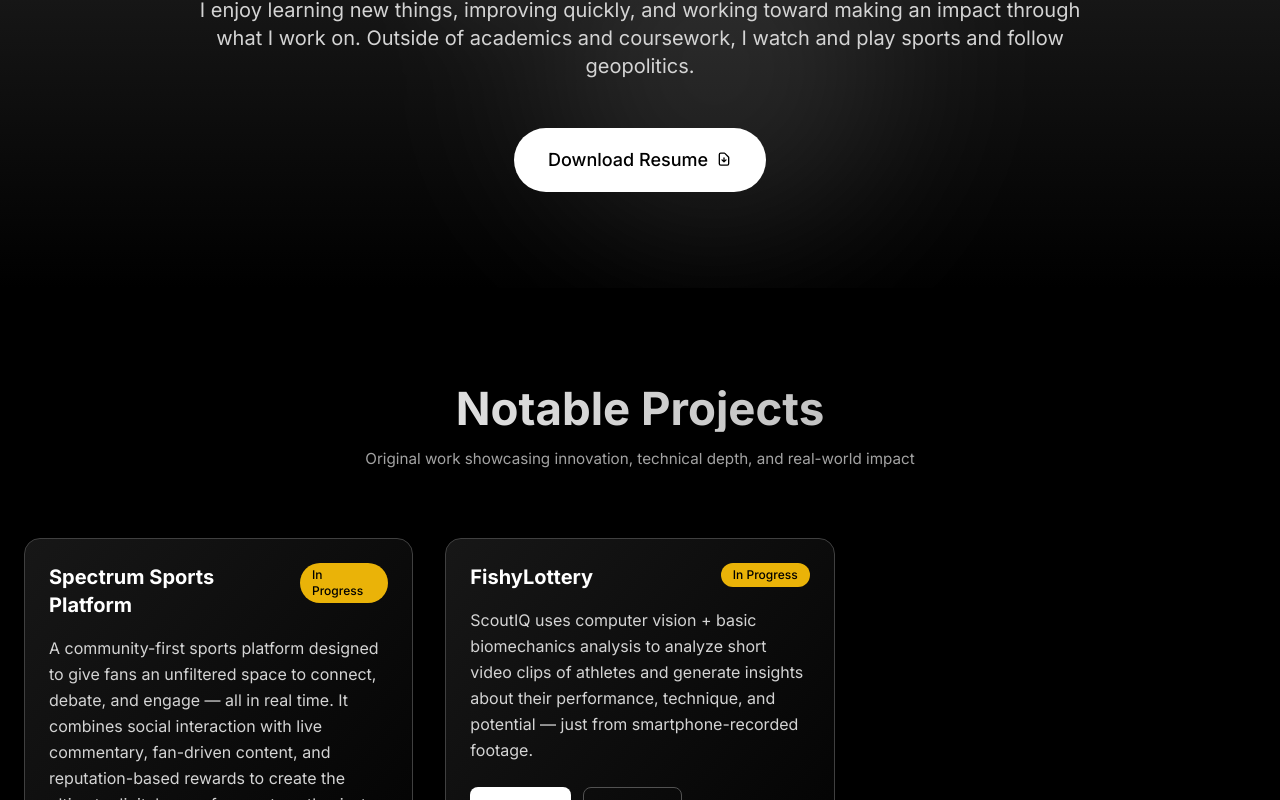
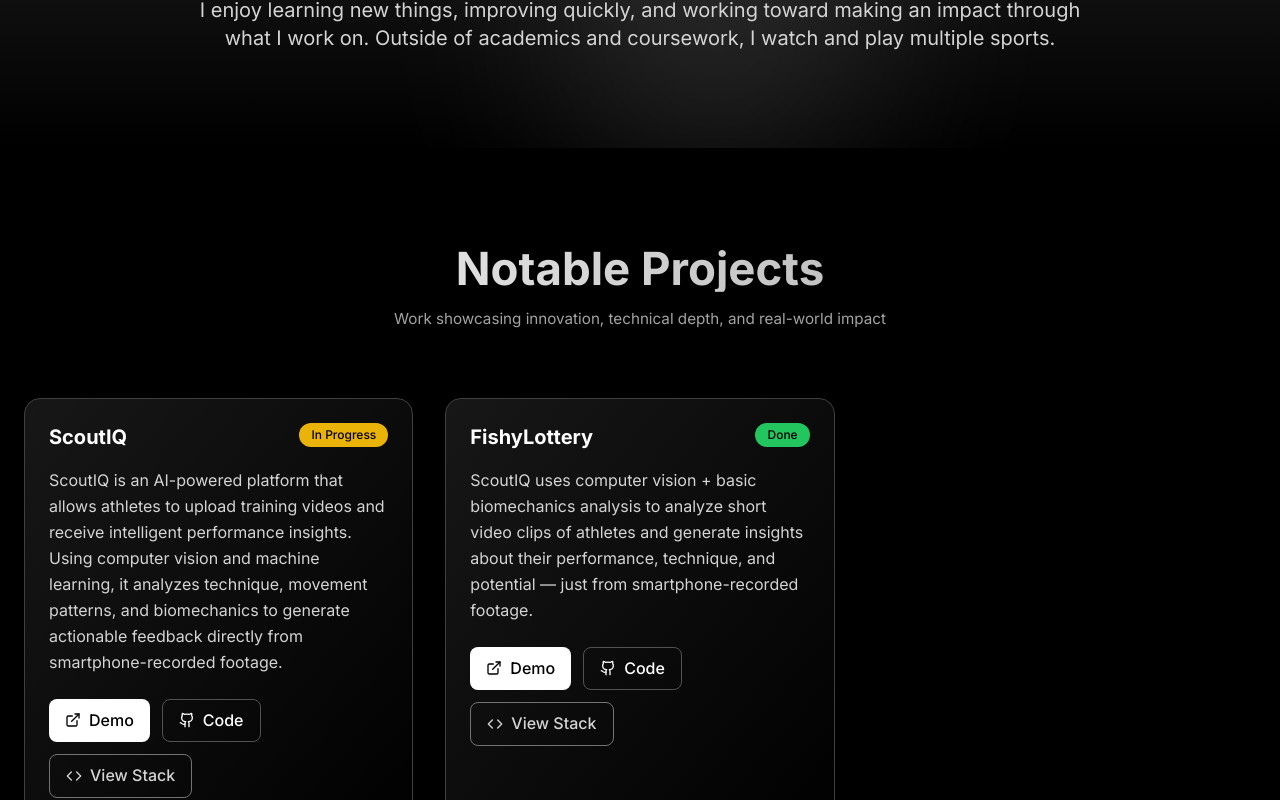
Before and after one commit to AkhilV30/PortfolioSite, a React (Vite) app: page / in a window 1280 px wide. Shown: the part 1140-1940 px from the top of the page. Built offline with nearby package versions, Linux system fonts and the light colour scheme.

Commit message:
Update project sections and remove resume button

```diff
--- a/src/components/About.tsx
+++ b/src/components/About.tsx
@@ -138,75 +138,9 @@ const About = ({ isDark }: AboutProps) => {
             >
               I enjoy learning new things, improving quickly, and working toward
               making an impact through what I work on. Outside of academics and
-              coursework, I watch and play sports and follow geopolitics.
+              coursework, I watch and play multiple sports.
             </motion.p>
           </div>
-
-          <motion.div
-            className="flex justify-center mt-12"
-            initial={{ opacity: 0, y: 40 }}
-            animate={isInView ? { opacity: 1, y: 0 } : {}}
-            transition={{
-              duration: 0.8,
-              delay: 0.8,
-              ease: [0.25, 0.46, 0.45, 0.94],
-            }}
-          >
-            <motion.a
-              href="/resume.pdf"
-              download="Akhil_Vishnubhotla_Resume.pdf"
-              className={`group px-8 py-4 rounded-full font-medium text-lg transition-all duration-500 relative overflow-hidden ${
-                isDark
-                  ? 'bg-white text-black hover:bg-gray-200 border-2 border-transparent hover:border-gray-300'
-                  : 'bg-black text-white hover:bg-gray-800 border-2 border-transparent hover:border-gray-700'
-              }`}
-              whileHover={{
-                scale: 1.08,
-                y: -4,
-                transition: { duration: 0.3, ease: [0.4, 0, 0.6, 1] },
-              }}
-              whileTap={{
-                scale: 0.96,
-                transition: { duration: 0.1 },
-              }}
-            >
-              <motion.div
-                className={`absolute inset-0 ${
-                  isDark
-                    ? 'bg-gradient-to-r from-gray-200 to-white'
-                    : 'bg-gradient-to-r from-gray-700 to-black'
-                }`}
-                initial={{ x: '-100%' }}
-                whileHover={{ x: '100%' }}
-                transition={{ duration: 0.8, ease: [0.4, 0, 0.6, 1] }}
-              />
-              <span className="relative z-10 flex items-center gap-2">
-                Download Resume
-                <motion.div
-                  animate={{ y: [0, -2, 0] }}
-                  transition={{
-                    duration: 2,
-                    repeat: Infinity,
-                    ease: 'easeInOut',
-                  }}
-                >
-                  <svg
-                    className="w-4 h-4"
-                    fill="none"
-                    stroke="currentColor"
-                    viewBox="0 0 24 24"
-                  >
-                    <path
-                      strokeLinecap="round"
-                      strokeLinejoin="round"
-                      strokeWidth={2}
-                      d="M12 10v6m0 0l-3-3m3 3l3-3m2 8H7a2 2 0 01-2-2V5a2 2 0 012-2h5.586a1 1 0 01.707.293l5.414 5.414a1 1 0 01.293.707V19a2 2 0 01-2 2z"
-                    />
-                  </svg>
-                </motion.div>
-              </span>
-            </motion.a>
-          </motion.div>
         </motion.div>
       </div>
     </section>
--- a/src/components/Blog.tsx
+++ b/src/components/Blog.tsx
@@ -83,7 +83,7 @@ const Blog = ({ isDark }: BlogProps) => {
               ease: [0.25, 0.46, 0.45, 0.94]
             }}
           >
-            My thoughts on sports, tech and world affairs.
+            My thoughts on sports, tech and general affairs.
           </motion.p>
 
           <motion.a
--- a/src/components/NotableProjects.tsx
+++ b/src/components/NotableProjects.tsx
@@ -13,20 +13,20 @@ const NotableProjects = ({ isDark }: NotableProjectsProps) => {
 
   const projects = [
     {
-      title: "Spectrum Sports Platform",
-      description: "A community-first sports platform designed to give fans an unfiltered space to connect, debate, and engage — all in real time. It combines social interaction with live commentary, fan-driven content, and reputation-based rewards to create the ultimate digital arena for sports enthusiasts",
+      title: "ScoutIQ",
+      description: "ScoutIQ is an AI-powered platform that allows athletes to upload training videos and receive intelligent performance insights. Using computer vision and machine learning, it analyzes technique, movement patterns, and biomechanics to generate actionable feedback directly from smartphone-recorded footage.",
       status: "In Progress",
       statusColor: "bg-yellow-500 text-black",
-      techStack: ["React", "TypeScript", "Python", "TensorFlow", "Tailwind CSS"],
+      techStack: ["JavaScript", "TypeScript", "Python", "TensorFlow", "OpenCV"],
       demoUrl: "#",
       codeUrl: "#"
     },
     {
       title: "FishyLottery",
       description: "ScoutIQ uses computer vision + basic biomechanics analysis to analyze short video clips of athletes and generate insights about their performance, technique, and potential — just from smartphone-recorded footage.",
-      status: "In Progress",
-      statusColor: "bg-yellow-500 text-black",
-      techStack: ["Next.js", "PostgreSQL", "Prisma", "Chart.js", "Stripe API"],
+      status: "Done",
+      statusColor: "bg-green-500 text-black",
+      techStack: ["Figma", "UML", "Java", "Maps API"],
       demoUrl: "#",
       codeUrl: "#"
     },
@@ -80,7 +80,7 @@ const NotableProjects = ({ isDark }: NotableProjectsProps) => {
               ease: [0.25, 0.46, 0.45, 0.94]
             }}
           >
-            Original work showcasing innovation, technical depth, and real-world impact
+            Work showcasing innovation, technical depth, and real-world impact
           </motion.p>
         </motion.div>
 
--- a/src/components/OtherProjects.tsx
+++ b/src/components/OtherProjects.tsx
@@ -13,7 +13,7 @@ const OtherProjects = ({ isDark }: OtherProjectsProps) => {
 
   const projects = [
     {
-      title: "VishBlogs",
+      title: "MyBlog",
       description: `My personal blog where I share sharp takes on tech, sports, AI, and health.
 Each post includes a like/dislike feature, view counter, and a comment section for discussion.
 Clean design, quick reads, and real opinions — all in one place.`,
@@ -24,11 +24,11 @@ Clean design, quick reads, and real opinions — all in one place.`,
       codeUrl: "#"
     },
     {
-      title: "Improved E-commerce Frontend",
-      description: "Modified and optimized an existing e-commerce template with better performance, accessibility features, and modern payment integration.",
-      status: "Modified",
-      statusColor: "bg-purple-500 text-white",
-      techStack: ["Vue.js", "Vuex", "SCSS", "Stripe", "PWA"],
+      title: "GuessMyElo",
+      description: "An ML-powered chess predictor that estimates a player's Elo rating based on a small sequence of opening and mid-game moves. The model analyzes move quality, positional decisions, and tactical patterns to generate a skill rating prediction.",
+      status: "Completed",
+      statusColor: "bg-green-500 text-black",
+      techStack: ["Python", "Scikit-learn", "Pandas", "NumPy", "React"],
       demoUrl: "#",
       codeUrl: "#"
     },
```
